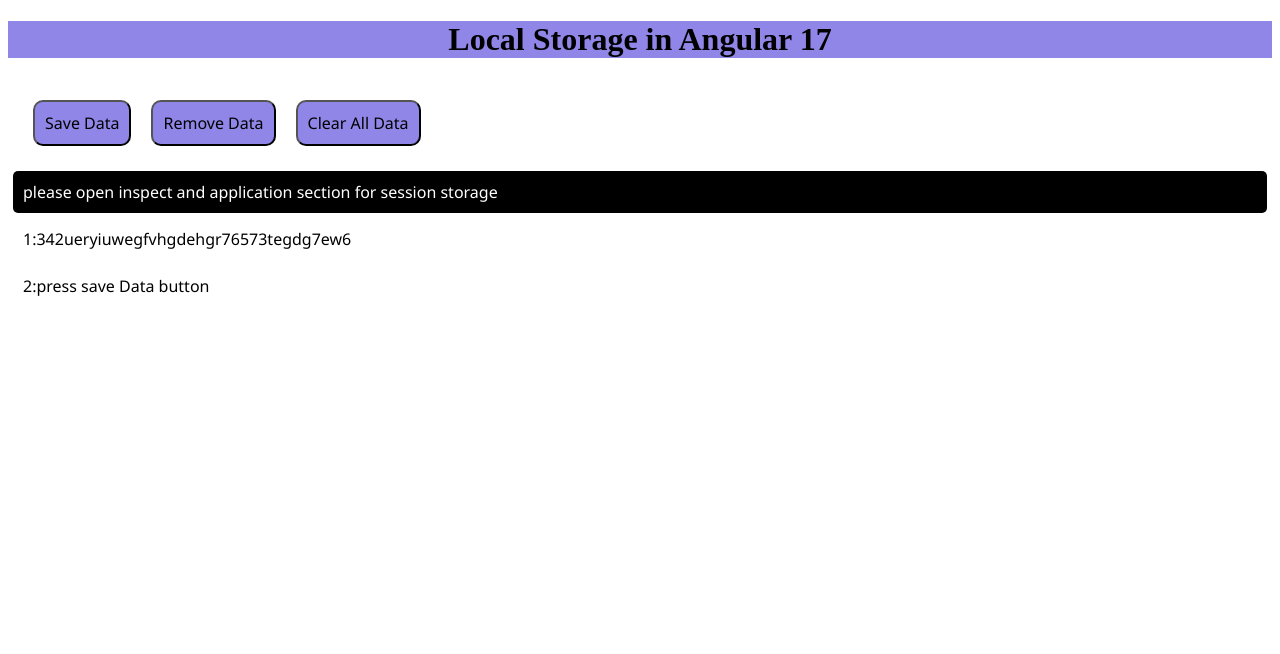
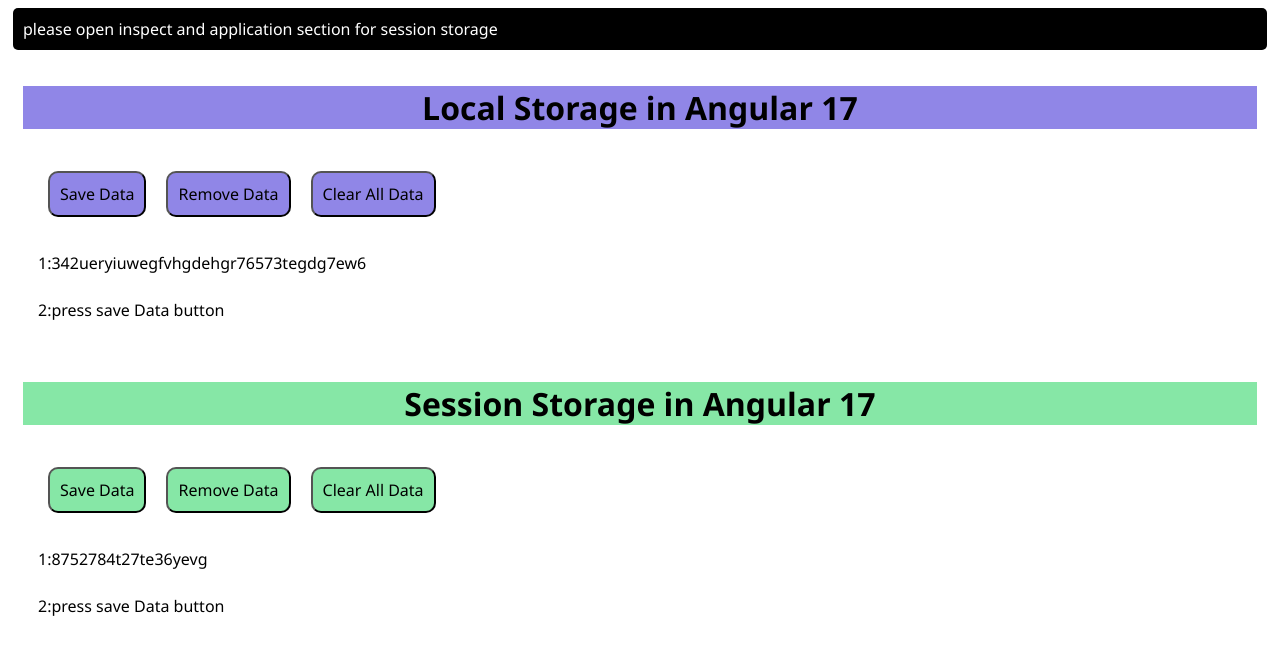
Before and after one commit to AliZaib110/Session-Storage-in-Angular-17, an Angular app: page / in a window 1280 px wide. Shown: the top 654 px of the page. Built offline with nearby package versions, Linux system fonts and the light colour scheme.

Commit message:
session storage and local storage

```diff
--- a/package.json
+++ b/package.json
@@ -18,6 +18,7 @@
     "@angular/platform-browser": "^18.1.0",
     "@angular/platform-browser-dynamic": "^18.1.0",
     "@angular/router": "^18.1.0",
+    "bootstrap": "^5.3.3",
     "rxjs": "~7.8.0",
     "tslib": "^2.3.0",
     "zone.js": "~0.14.3"
--- a/src/app/app.component.css
+++ b/src/app/app.component.css
@@ -1,5 +1,14 @@
-button {
-    /* color: #; */
+.session button {
+
+    background-color: rgb(134, 231, 166);
+    padding: 10px;
+    margin: 10px;
+    border-radius: 10px;
+    font-size: 16px;
+    font-family: 'Segoe UI', Tahoma, Geneva, Verdana, sans-serif;
+}
+
+.local button {
     background-color: rgb(144, 134, 231);
     padding: 10px;
     margin: 10px;
@@ -17,3 +26,8 @@
 
 
 }
+
+.note {
+    background-color: black;
+    color: #fff;
+}
--- a/src/app/app.component.html
+++ b/src/app/app.component.html
@@ -1,14 +1,31 @@
-<h1 style="background-color: rgb(144, 134, 231);; display: flex; justify-content: center;">Local Storage
-  in Angular 17
-</h1>
+<div class="note">please open inspect and application section for session storage</div>
+<div>
 
-<div style="display: flex; ">
-  <button (click)="saveData()">Save Data</button>
-  <!-- <button (click)="getData()">Get Data</button> -->
-  <button (click)="removeData()">Remove Data</button>
-  <button (click)="clearData()">Clear All Data</button>
+
+  <h1 style="background-color: rgb(144, 134, 231);; display: flex; justify-content: center;">Local Storage
+    in Angular 17
+  </h1>
+  <div class="local" style="display: flex; ">
+    <button (click)="saveLocalData()">Save Data</button>
+    <button (click)="removeLocalData()">Remove Data</button>
+    <button (click)="clearLocalData()">Clear All Data</button>
+  </div>
+  <div style="padding: 10px;">{{'1:' + localData}}</div>
+  <div style="padding: 10px;">{{'2:' + localData1}}</div>
+
 </div>
-<div style="background-color: black; color: #fff;">please open inspect and application section for session storage</div>
+<div>
+  <h1 style="background-color: rgb(134, 231, 166); display: flex; justify-content: center;">Session Storage
+    in Angular 17
+  </h1>
 
-<div style="padding: 10px;">{{'1:' + data1}}</div>
-<div style="padding: 10px;">{{'2:' + data2}}</div>
+  <div class="session" style="display: flex; ">
+    <button (click)="saveSessionData()">Save Data</button>
+    <button (click)="removeSessionData()">Remove Data</button>
+    <button (click)="clearSessionData()">Clear All Data</button>
+  </div>
+
+  <div style="padding: 10px;">{{'1:' + sessionData}}</div>
+  <div style="padding: 10px;">{{'2:' + sessionData1}}</div>
+
+</div>
--- a/src/app/app.component.ts
+++ b/src/app/app.component.ts
@@ -11,30 +11,58 @@
 })
 export class AppComponent {
   title = 'sessionStorage';
-  key = 'key 2';
-  tokken = '9485y45y4897539232our38748394yr892379';
-  data1: string | null = '';
-  data2: string | null = 'press save Data button ';
+  LocalStorageKey = 'token';
+  LocalTokken = '9485y45y4897539232our38748394yr892379';
+  localData: string | null = '';
+  localData1: string | null = 'press save Data button ';
+
+  sessionKey = 'session token';
+  sessionTokken = '1213243534564787';
+  sessionData: string | null = '';
+  sessionData1: string | null = 'press save Data button ';
 
   constructor() {
-    localStorage.setItem('key 1', '342ueryiuwegfvhgdehgr76573tegdg7ew6');
-    this.data1 = localStorage.getItem('key 1');
+    localStorage.setItem('token 1', '342ueryiuwegfvhgdehgr76573tegdg7ew6');
+    this.localData = localStorage.getItem('token 1');
+
+    sessionStorage.setItem('token', '8752784t27te36yevg');
+    this.sessionData = sessionStorage.getItem('token');
   }
 
-  saveData() {
-    localStorage.setItem(this.key, this.tokken);
-    this.getData();
+  // local storage
+  saveLocalData() {
+    localStorage.setItem(this.LocalStorageKey, this.LocalTokken);
+    this.getLocalData();
   }
-  getData() {
-    this.data2 = localStorage.getItem(this.key);
-    console.log(this.data2);
+  getLocalData() {
+    this.localData1 = localStorage.getItem(this.LocalStorageKey);
   }
-  removeData() {
-    localStorage.removeItem(this.key);
-    this.getData();
+  removeLocalData() {
+    localStorage.removeItem(this.LocalStorageKey);
+    this.getLocalData();
   }
-  clearData() {
+  clearLocalData() {
     localStorage.clear();
-    this.getData();
+    this.getLocalData();
+  }
+
+  // session storage
+
+  saveSessionData() {
+    sessionStorage.setItem(this.sessionKey, this.sessionTokken);
+    this.getSessionData();
+  }
+
+  getSessionData() {
+    this.sessionData1 = sessionStorage.getItem(this.sessionKey);
+  }
+  removeSessionData() {
+    sessionStorage.removeItem(this.sessionKey);
+    this.getSessionData();
+  }
+
+  clearSessionData() {
+    sessionStorage.clear();
+    this.getSessionData();
   }
 }
--- a/src/index.html
+++ b/src/index.html
@@ -1,5 +1,6 @@
 <!doctype html>
 <html lang="en">
+
 <head>
   <meta charset="utf-8">
   <title>SessionStorage</title>
@@ -7,7 +8,9 @@
   <meta name="viewport" content="width=device-width, initial-scale=1">
   <link rel="icon" type="image/x-icon" href="favicon.ico">
 </head>
+
 <body>
   <app-root></app-root>
 </body>
+
 </html>
```
Also changed, not shown: 1 other file (tests, documents, lock files or other folders).
